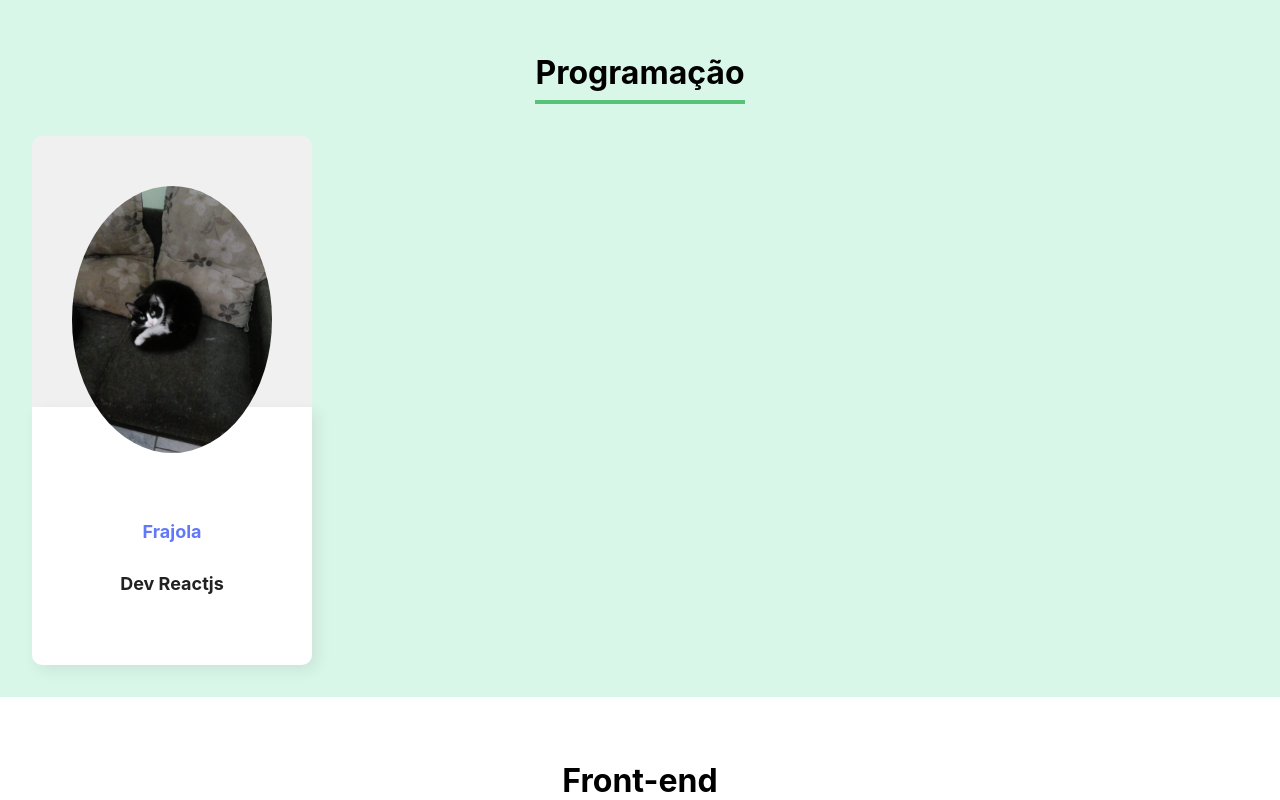
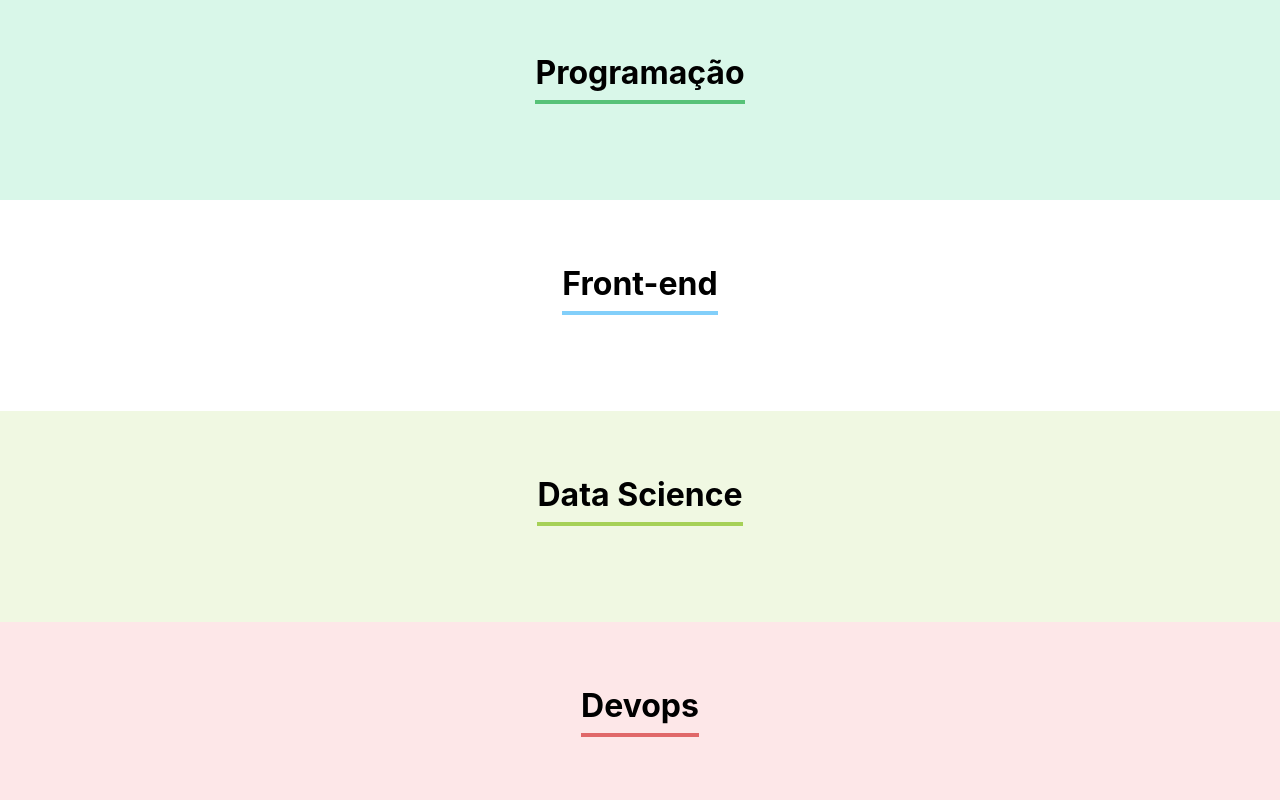
Before and after one commit to LeandroCanuto/organo, a React (Create React App) app: page / in a window 1280 px wide. Shown: the part 1160-1960 px from the top of the page. Built offline with nearby package versions, Linux system fonts and the light colour scheme.

Commit message:
inserindo times dom 22:37

```diff
--- a/src/App.js
+++ b/src/App.js
@@ -72,12 +72,10 @@
   return (
     <div className="App">
       <Banner/>
-      <Formulario times={times.map(time => time.nome)} aoColaboradorCadastrado={colaborador => aoNovoColaboradorAdicionado(colaborador)}       />
-     { times.map(time => <Time key={time.nome}
-                              nome={time.nome}
-                              corPrimaria = {time.corPrimaria}
-                              corSecundaria = {time.corSecundaria}
-                              />)}
+      <Formulario times={times.map(time => time.nome)} aoColaboradorCadastrado={colaborador => aoNovoColaboradorAdicionado(colaborador)} />
+     { times.map(time => <Time key={time.nome}  nome={time.nome}  corPrimaria = {time.corPrimaria}  corSecundaria = {time.corSecundaria}
+     colaboradores ={colaboradores.filter(colaborador => colaborador.time === time.nome)}  />)}
+
 
     </div>
   );
--- a/src/componentes/Colaborador/index.js
+++ b/src/componentes/Colaborador/index.js
@@ -1,13 +1,14 @@
 import './Colaborador.css'
 
-const Colaborador = () =>{
+const Colaborador = ({nome, imagem, cargo}) =>{
         return( <div className='colaborador'>
             <div className='cabecalho'>
-                <img src='/imagens/frajola.jpg' alt='Frajola' />
+                <img src={imagem} alt={nome} />
+
             </div>
             <div className='rodape'>
-                <h4>Frajola</h4>
-                <h5>Dev Reactjs</h5>
+                <h4>{nome}</h4>
+                <h5>{cargo}</h5>
             </div>
 
         </div>)
--- a/src/componentes/Time/Time.css
+++ b/src/componentes/Time/Time.css
@@ -13,3 +13,11 @@
     padding-bottom: 8px;
 
 }
+
+.time .colaboradores {
+    display: flex;
+    justify-content: space-around ;
+    margin-top: 32px;
+    flex-wrap: wrap;
+
+}
--- a/src/componentes/Time/index.js
+++ b/src/componentes/Time/index.js
@@ -9,7 +9,12 @@
 
         <section className='time'  style={ css}>
             <h3 style={{borderColor: props.corPrimaria}}>{props.nome}</h3>
-            <Colaborador />
+                <div className='colaboradores'>
+                     {props.colaboradores.map(colaborador =><Colaborador nome={colaborador.nome} cargo={colaborador.cargo} imagem={colaborador.imagem}/>)}
+                </div>
+
+
+
         </section>
     )
 
```
